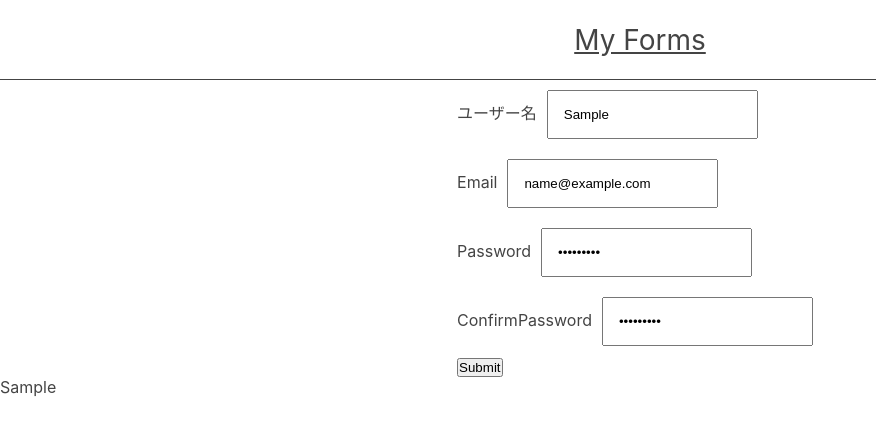
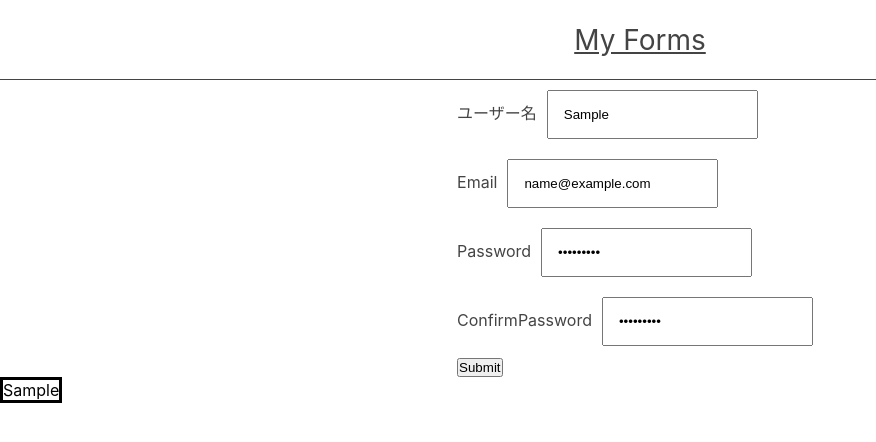
Before and after one commit to kento-yoshidu/myforms_frontend, a Next.js app: page /form1 in a window 1280 px wide. Both pictures are taken after typing "Sample", "name@example.com", "Sample123", "Sample123" into the empty fields and a click on the button "Submit". Shown: the top 442 px of the page, without its empty margins (0-876 px from the left). Built offline with nearby package versions, Linux system fonts and the light colour scheme.

Commit message:
✨ Update

```diff
--- a/pages/form1/index.tsx
+++ b/pages/form1/index.tsx
@@ -16,6 +16,7 @@ const Forms1 = () => {
   })
 
   const [username, setUsername] = useState<string | null>(null)
+  const [isOpen, setIsOpen] = useState(false)
 
   const inputs = [
     {
@@ -69,6 +70,7 @@ const Forms1 = () => {
     const { username } = await data.json()
 
     setUsername(username)
+    setIsOpen(true)
   }
 
   const onChange = (e: React.ChangeEvent<HTMLInputElement>) => {
@@ -105,9 +107,9 @@ const Forms1 = () => {
         </form>
       </div>
 
-      {username && (
+      <dialog open={isOpen}>
         <p>{username}</p>
-      )}
+      </dialog>
     </>
   )
 }
```
